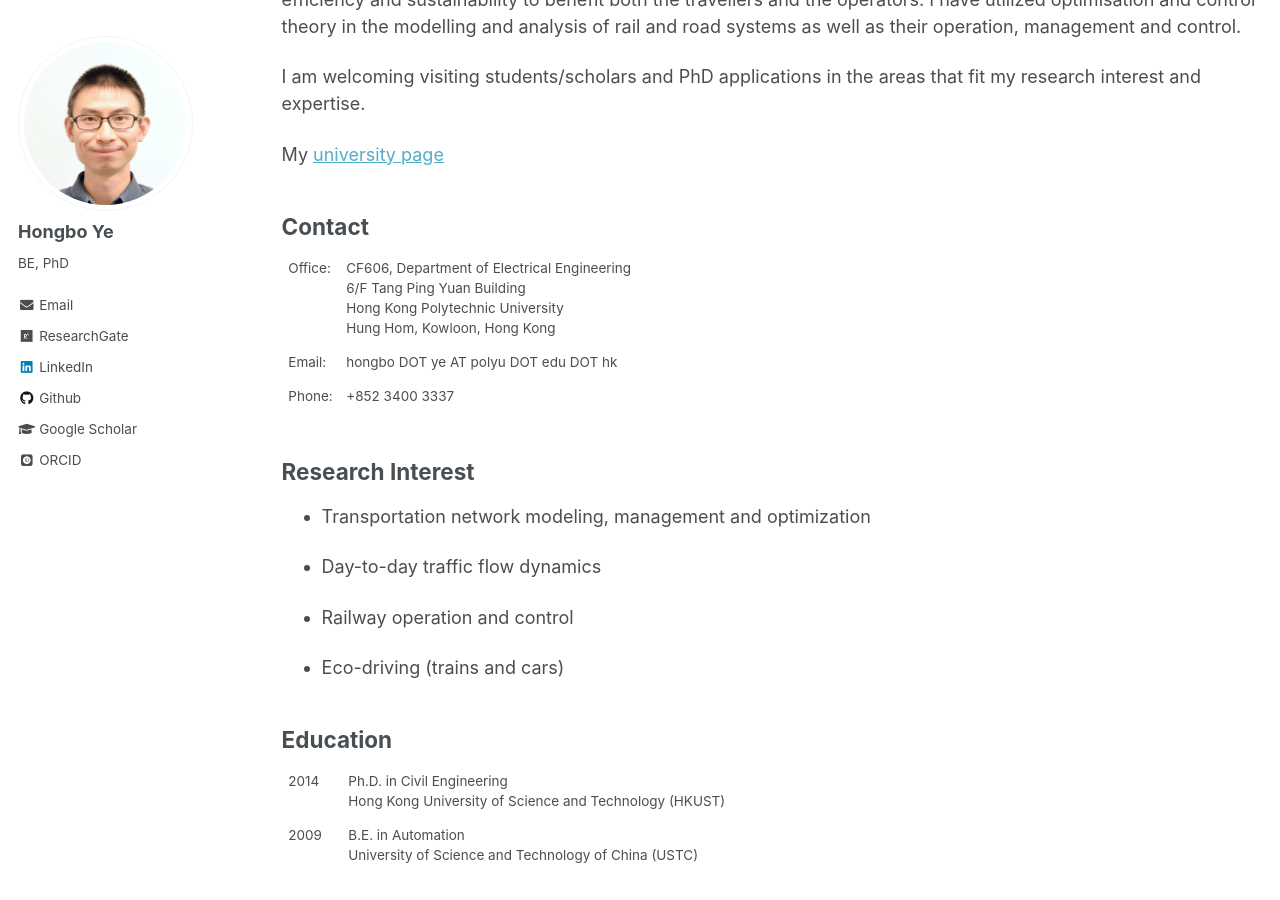
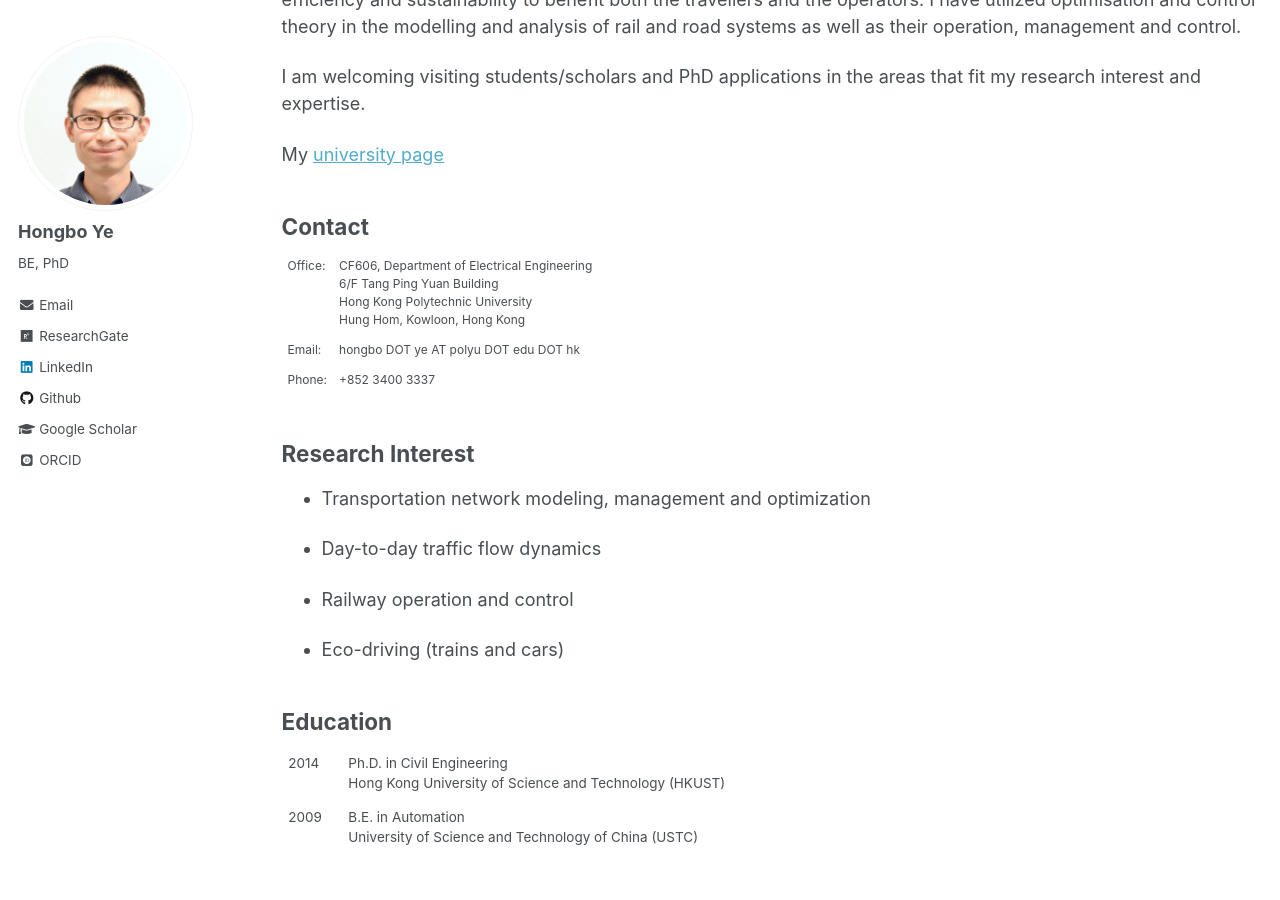
Before and after one commit to hb-ye/HongboYe.github.io, a Jekyll site: the page built from index.markdown, in a window 1280 px wide and 900 px high, scrolled down 305 px. Built offline with Jekyll 4.4.1, drawn with Linux system fonts in a browser that asks for light colours; some web fonts are replaced.

Commit message:
Update index.markdown

```diff
--- a/index.markdown
+++ b/index.markdown
@@ -18,7 +18,7 @@ My [university page](http://www.ee.polyu.edu.hk/en/people_detail.php?name=YE%20H
 
 ## Contact
 
-<table style="width: 100%; border: none;">
+<table style="font-size: 12px; width: 100%; border: none;">
   <colgroup>
     <col style="width: 6px; border: none;">
     <col>
```
